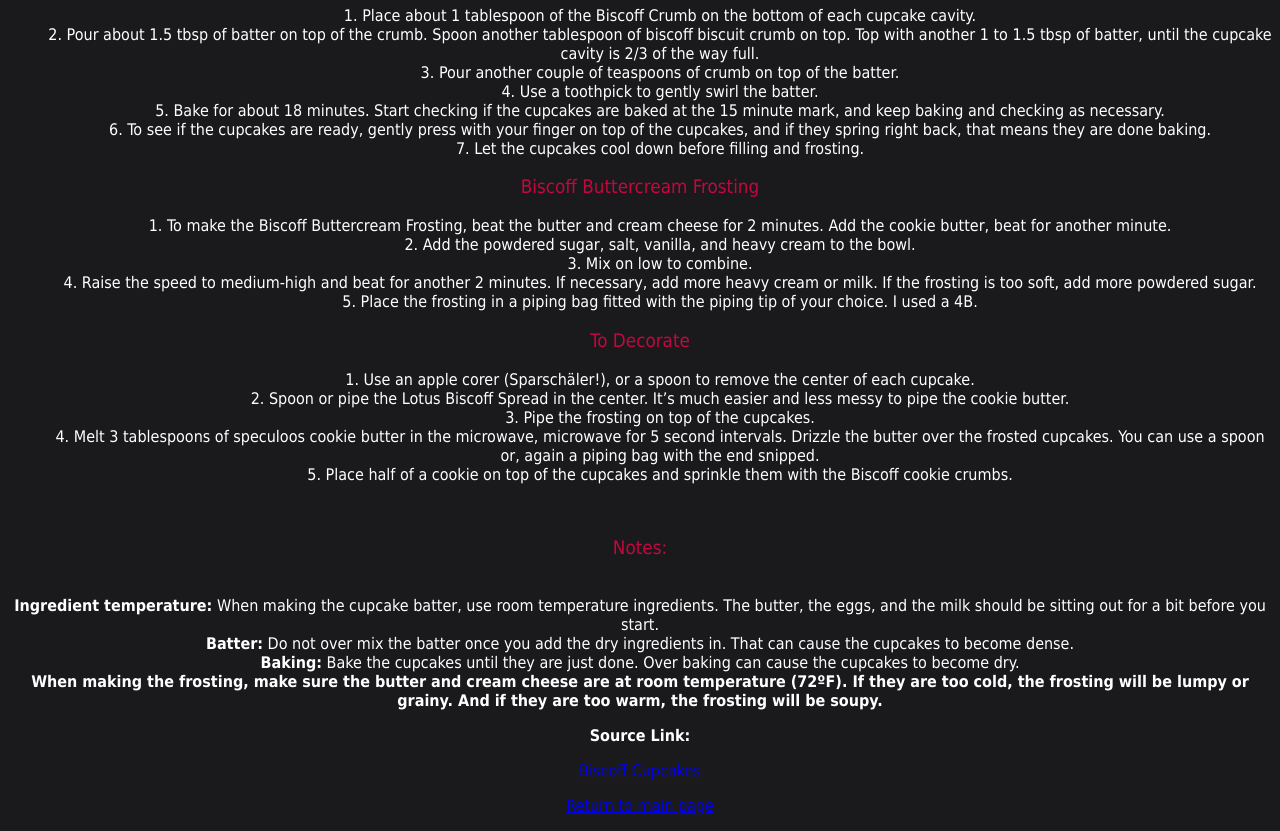
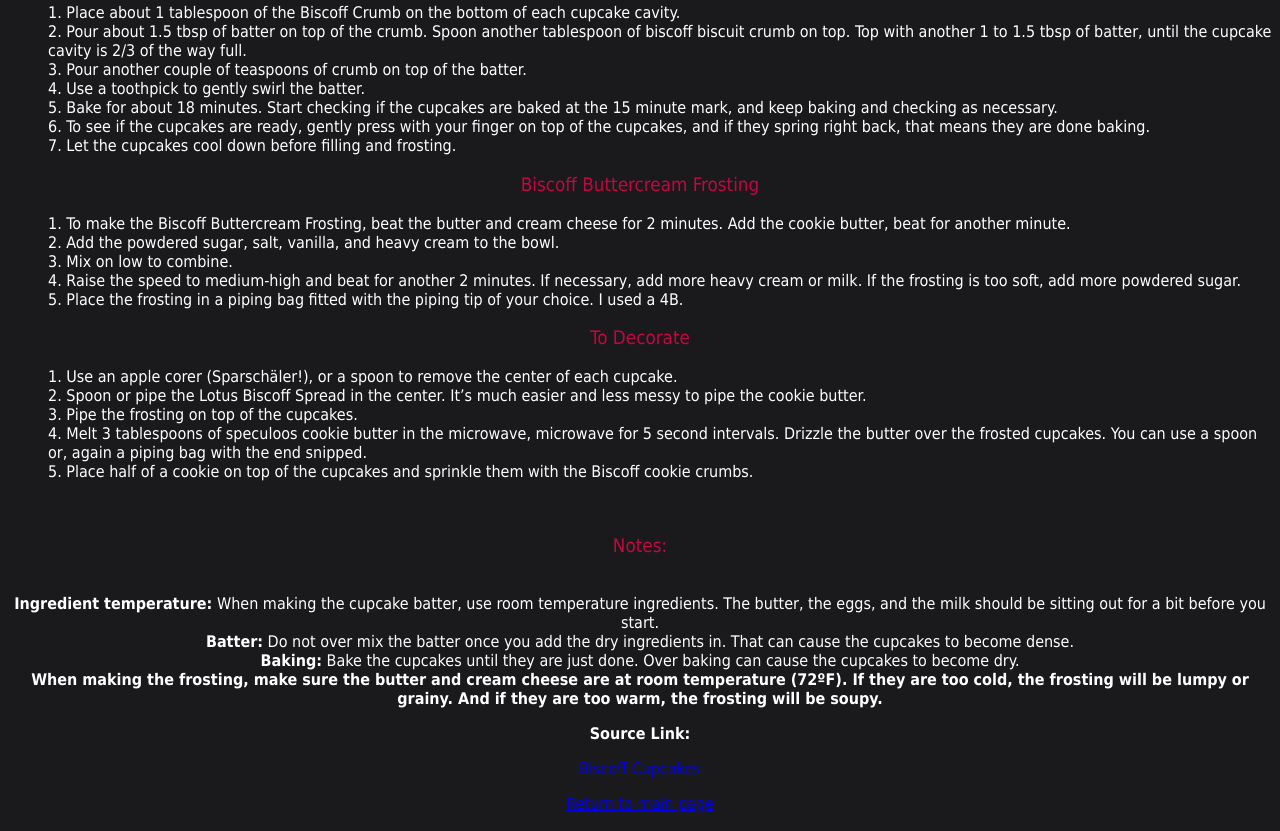
Before and after one commit to mrsbrightside001/odin-recipes, a plain HTML site: page recipes/biscoff_cupcakes.html in a window 1280 px wide. Shown: the part 1844-2675 px from the top of the page. Drawn offline with Linux system fonts and the light colour scheme.

Commit message:
Adjust spacing

```diff
--- a/style.css
+++ b/style.css
@@ -3,7 +3,6 @@ body {
     background-color: #1A1A1D;
     color: white;
     text-align: center;
-    list-style-position: inside;
 }
 
 h3, h1 {
@@ -14,9 +13,14 @@ h3, h1 {
 h4 {
     color: #4E4E50;
     font-weight: lighter;
+    margin-bottom: 0;
 }
 
 /*  images: height="480" width="320" */
+ol {
+    text-align:left;
+    list-style-position: inside;
+}
 
 ul {
     list-style-type: none;
@@ -33,7 +37,7 @@ ul {
     float: left;
 }
 
-.sources {
+.Sources {
     font-weight: lighter;
 }
 
@@ -41,3 +45,7 @@ ul {
     color: #950740;
     font-size: 15pt;
 }
+
+.steps-adjusted {
+    text-align: center;
+}
```
